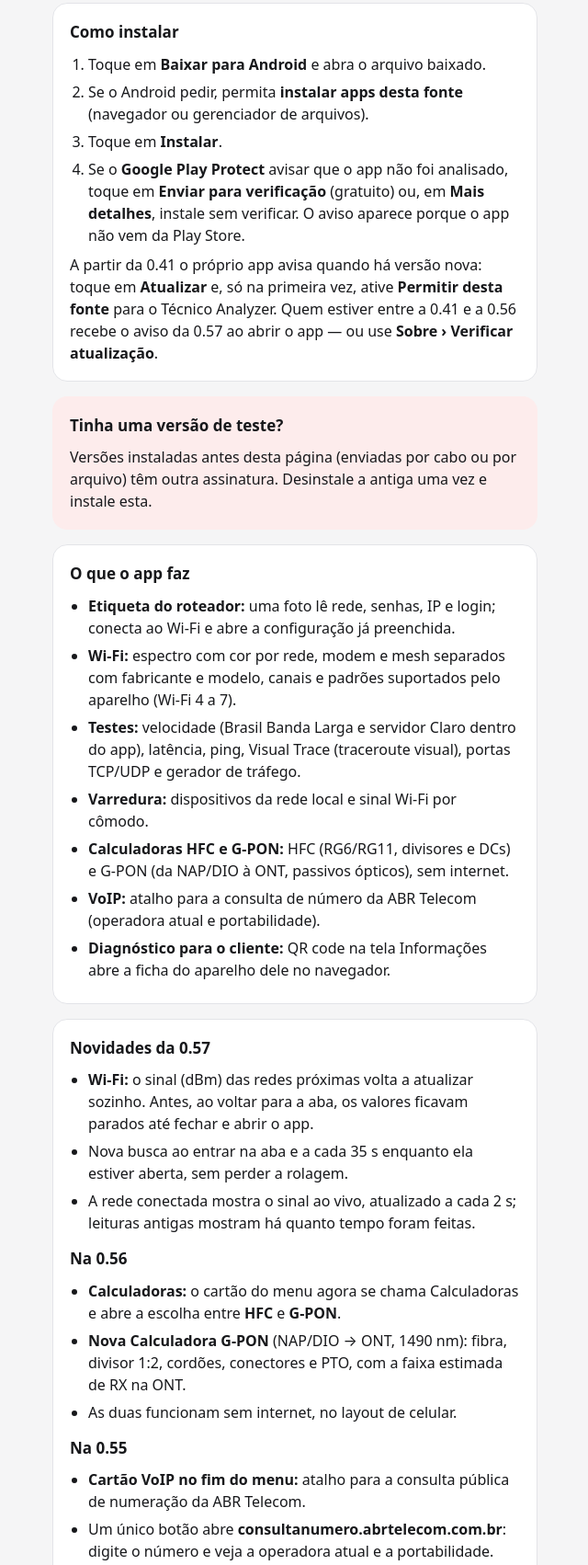
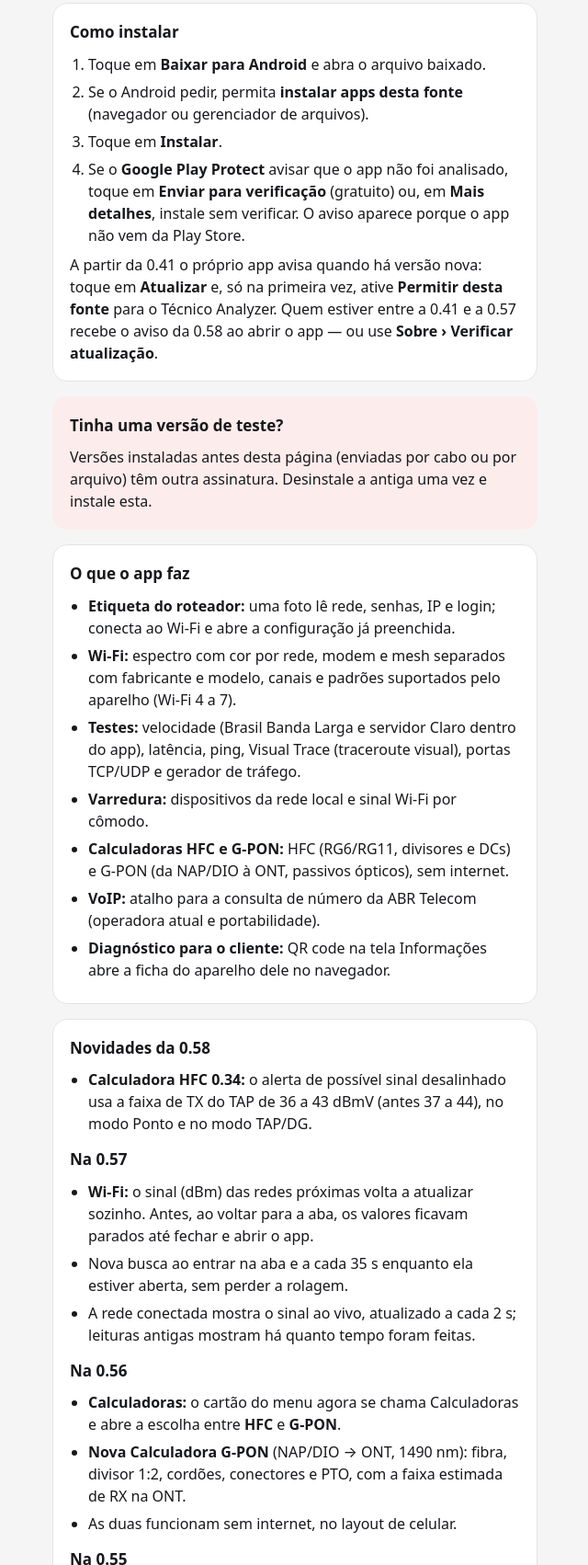
Before and after one commit to fbrendler/tecnico-analyzer-download, a plain HTML site: page index.html in a window 1280 px wide. Shown: the part 825-2527 px from the top of the page at 92% size, without its empty margins (319-959 px from the left). Drawn offline with Linux system fonts and the light colour scheme.

Commit message:
Pagina: versao 0.58 (Calculadora HFC 0.34)
Co-Authored-By: Claude Sonnet 5.5 <noreply@anthropic.com>

```diff
--- a/index.html
+++ b/index.html
@@ -52,7 +52,7 @@
   </div>
 
   <a class="download" href="https://github.com/fbrendler/tecnico-analyzer-download/releases/latest/download/tecnico-analyzer.apk">Baixar para Android</a>
-  <p class="meta">Versão 0.57 · 30 MB · Android 11 ou mais recente</p>
+  <p class="meta">Versão 0.58 · 30 MB · Android 11 ou mais recente</p>
 
   <section class="card">
     <h2>Telas</h2>
@@ -75,7 +75,7 @@
       <li>Toque em <b>Instalar</b>.</li>
       <li>Se o <b>Google Play Protect</b> avisar que o app não foi analisado, toque em <b>Enviar para verificação</b> (gratuito) ou, em <b>Mais detalhes</b>, instale sem verificar. O aviso aparece porque o app não vem da Play Store.</li>
     </ol>
-    <p style="margin:8px 0 0">A partir da 0.41 o próprio app avisa quando há versão nova: toque em <b>Atualizar</b> e, só na primeira vez, ative <b>Permitir desta fonte</b> para o Técnico Analyzer. Quem estiver entre a 0.41 e a 0.56 recebe o aviso da 0.57 ao abrir o app — ou use <b>Sobre › Verificar atualização</b>.</p>
+    <p style="margin:8px 0 0">A partir da 0.41 o próprio app avisa quando há versão nova: toque em <b>Atualizar</b> e, só na primeira vez, ative <b>Permitir desta fonte</b> para o Técnico Analyzer. Quem estiver entre a 0.41 e a 0.57 recebe o aviso da 0.58 ao abrir o app — ou use <b>Sobre › Verificar atualização</b>.</p>
   </section>
 
   <section class="card warn">
@@ -97,7 +97,11 @@
   </section>
 
   <section class="card">
-    <h2>Novidades da 0.57</h2>
+    <h2>Novidades da 0.58</h2>
+    <ul>
+      <li><b>Calculadora HFC 0.34:</b> o alerta de possível sinal desalinhado usa a faixa de TX do TAP de 36 a 43 dBmV (antes 37 a 44), no modo Ponto e no modo TAP/DG.</li>
+    </ul>
+    <h2 style="margin-top:14px">Na 0.57</h2>
     <ul>
       <li><b>Wi-Fi:</b> o sinal (dBm) das redes próximas volta a atualizar sozinho. Antes, ao voltar para a aba, os valores ficavam parados até fechar e abrir o app.</li>
       <li>Nova busca ao entrar na aba e a cada 35 s enquanto ela estiver aberta, sem perder a rolagem.</li>
@@ -147,7 +151,7 @@
 
   <footer>
     by <b>BRENDLER™</b><br>
-    <code>SHA-256 do APK 0.57: ac4f8107248ee19554ac1ca05c1a5f78500f6e1aff04d660d332817d2ef57c5c</code>
+    <code>SHA-256 do APK 0.58: c0ed12b632b555f8ccdfd373643380a07cf52def7fe945d4fa7a7259b9002a7e</code>
   </footer>
 </main>
 </body>
```
